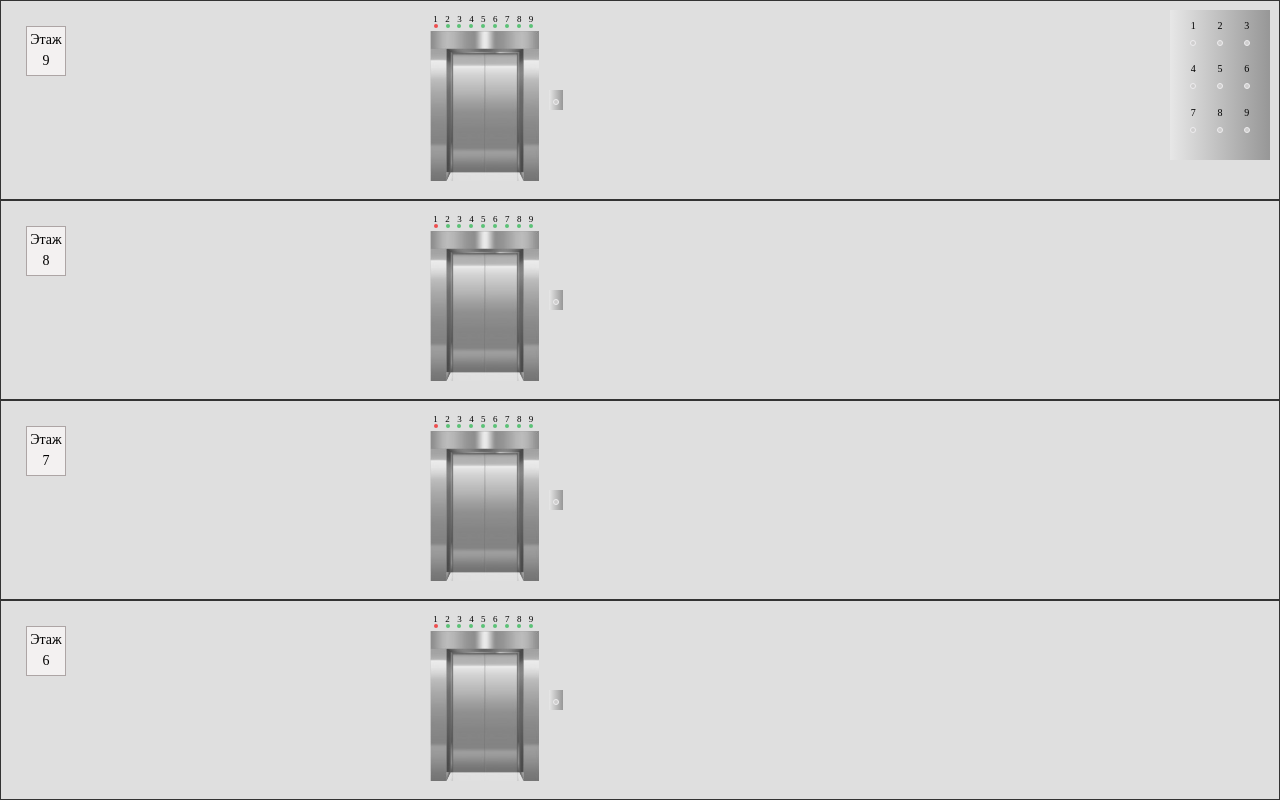
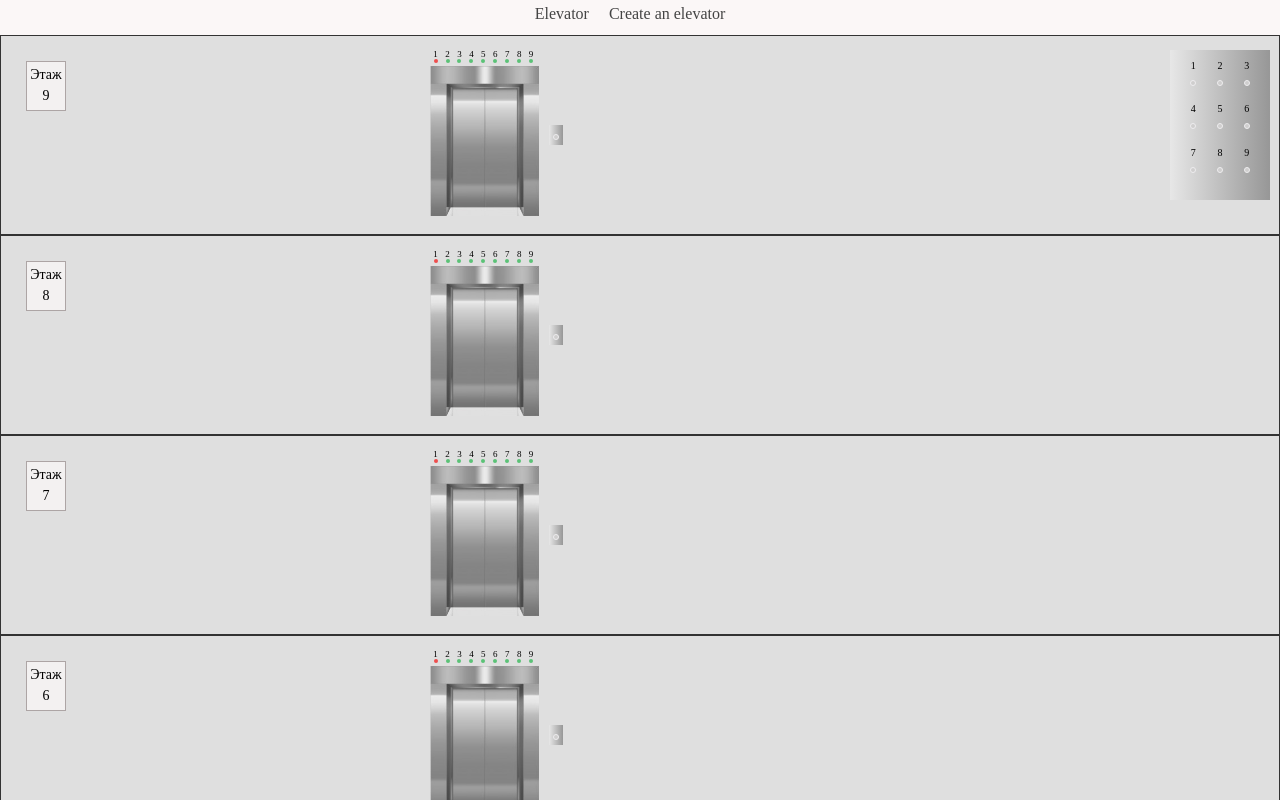
Before and after one commit to verapetriv/elevator, a React (Create React App) app: page / in a window 1280 px wide. Shown: the top 800 px of the page. Built offline with nearby package versions, Linux system fonts and the light colour scheme.

Commit message:
add views

```diff
--- a/package.json
+++ b/package.json
@@ -9,7 +9,9 @@
     "@testing-library/user-event": "^12.8.3",
     "react": "^17.0.2",
     "react-dom": "^17.0.2",
+    "react-loadable": "^5.5.0",
     "react-redux": "^7.2.5",
+    "react-router-dom": "^6.0.2",
     "react-scripts": "4.0.3",
     "web-vitals": "^1.1.2"
   },
--- a/src/App.js
+++ b/src/App.js
@@ -1,10 +1,36 @@
-import React from "react";
+import React, { lazy, Suspense, Component } from "react";
+import { Route, Routes } from "react-router-dom";
+
 import "./App.module.css";
+import routes from "./routes";
 
-import Elevator from "./components/Elevator";
+import AppBar from "./components/AppBar";
+const ElevatorView = lazy(() =>
+  import("./views/ElevatorView" /* webpackChunkName: "elevator-view" */)
+);
+const CreateElevatorView = lazy(() =>
+  import(
+    "./views/CreateElevatorView" /* webpackChunkName: "create-elevator-view" */
+  )
+);
 
-export default function App() {
-  return (
-    <Elevator/>
-  );
+class App extends Component {
+  componentDidMount() {
+    console.log(ElevatorView);
+  }
+  render() {
+    return (
+      <>
+        <AppBar />
+        <Suspense fallback={<div>Loading...</div>}>
+        <Routes>
+          <Route exact path={routes.elevator} element={<ElevatorView />} />
+          <Route path={routes.createElevator} element={<CreateElevatorView />} />
+        </Routes>
+        </Suspense>
+      </>
+    );
+  }
 }
+
+export default App;
--- /dev/null
+++ b/src/components/AppBar/AppBar.js
@@ -0,0 +1,34 @@
+import React from "react";
+import { NavLink } from "react-router-dom";
+
+import routes from "../../routes";
+import style from "./AppBar.module.css";
+
+const AppBar = () => (
+  <nav>
+    <ul className={style.AppBar}>
+      <li>
+        <NavLink
+          to={routes.elevator}
+          className={(isActive) =>
+            style.AppBar__item + (!isActive ? style.AppBar__item_active : "")
+          }
+        >
+          Elevator
+        </NavLink>
+      </li>
+      <li>
+        <NavLink
+          to={routes.createElevator}
+          className={(isActive) =>
+            style.AppBar__item + (!isActive ? style.AppBar__item_active : "")
+          }
+        >
+          Create an elevator
+        </NavLink>
+      </li>
+    </ul>
+  </nav>
+);
+
+export default AppBar;
--- /dev/null
+++ b/src/components/AppBar/AppBar.module.css
@@ -0,0 +1,25 @@
+.AppBar {
+    height: 35px;
+    display: flex;
+    justify-content: center;
+    list-style-type: none;
+    background-color: #fbf7f7;
+    margin: 0;
+    padding: 5px;
+}
+
+.AppBar__item {
+    display: block;
+    font-size: 16px;
+    margin-right: 20px;
+    text-decoration: none;
+    color: rgb(68, 68, 68);
+}
+
+.AppBar__item:hover {
+    font-size: 18px;
+}
+
+.AppBar__item_active {
+    color: rgb(39, 39, 39);
+}
--- /dev/null
+++ b/src/components/AppBar/index.js
@@ -0,0 +1 @@
+export { default } from "./AppBar";
--- a/src/components/Elevator/index.js
+++ /dev/null
@@ -1 +0,0 @@
-export { default } from "./Elevator";
--- a/src/components/ElevatorPanel/ElevatorPanel.module.css
+++ b/src/components/ElevatorPanel/ElevatorPanel.module.css
@@ -1,6 +1,6 @@
 .ElevatorPanel {
   position: fixed;
-  top: 0;
+  top: 40px;
   right: 0;
   margin: 10px;
   background: linear-gradient(to right, #e7e7e7, #979797);
--- a/src/index.js
+++ b/src/index.js
@@ -1,10 +1,13 @@
 import React from "react";
 import ReactDOM from "react-dom";
+import { BrowserRouter } from "react-router-dom";
 import App from "./App";
 
 ReactDOM.render(
   <React.StrictMode>
+    <BrowserRouter>
       <App />
+    </BrowserRouter>
   </React.StrictMode>,
   document.getElementById("root")
 );
--- /dev/null
+++ b/src/routes.js
@@ -0,0 +1,4 @@
+export default {
+    elevator: '/',
+    createElevator: '/create-elevator',
+}
--- /dev/null
+++ b/src/views/CreateElevatorView.js
@@ -0,0 +1,7 @@
+import React from "react";
+
+const CreateElevatorView = () => (
+    <h3>Create an elevator</h3>
+)
+
+export default CreateElevatorView;
--- a/src/components/Elevator/Elevator.js
+++ b/src/views/ElevatorView.js
@@ -1,11 +1,11 @@
 import React, { useState, useEffect, useCallback } from "react";
-import Floor from "../Floor";
-import ElevatorPanel from "../ElevatorPanel";
+import Floor from "../components/Floor";
+import ElevatorPanel from "../components/ElevatorPanel";
 
 const floors = Array.from({ length: 9 }, (_, i) => i + 1);
 const reversedFloors = floors.slice().reverse();
 
-export default function Elevator() {
+function ElevatorView() {
   const [elevatorOnTheFloor, setElevatorOnTheFloor] = useState(1);
   const [isOpenDoor, setIsOpenDoor] = useState(true);
   const [expectForElevator, setExpectForElevator] = useState([]);
@@ -22,21 +22,10 @@ export default function Elevator() {
   }, [expectForElevator]);
 
   useEffect(() => {
-    if (expectForElevator.length === 0) {
-      return;
-    }
+    if (expectForElevator.includes(elevatorOnTheFloor)) {
+      clearInterval(elevatorInTransitId);
+      setElevatorInTransitId(null);
 
-    if (!elevatorInTransitId) {
-      callElevator(expectForElevator[0]);
-    }
-  }, [expectForElevator]);
-
-  useEffect(() => {
-    if (expectForElevator.includes(elevatorOnTheFloor)) {
-      console.log(elevatorInTransitId);
-      clearInterval(elevatorInTransitId);
-      console.log(elevatorInTransitId);
-      setElevatorInTransitId(null);
       elevatorArrived();
     }
   }, [elevatorOnTheFloor]);
@@ -75,7 +64,6 @@ export default function Elevator() {
         setElevatorOnTheFloor(
           (prevSetElevatorOnTheFloor) => prevSetElevatorOnTheFloor + 1
         );
-        console.log('up');
       }, 1000)
     );
   };
@@ -100,7 +88,7 @@ export default function Elevator() {
   };
 
   return (
-    <div>
+    <>
       {reversedFloors.map((floor) => (
         <Floor
           key={floor}
@@ -117,6 +105,8 @@ export default function Elevator() {
         onButtonClick={onButtonClick}
         expectForElevator={expectForElevator}
       />
-    </div>
+    </>
   );
 }
+
+export default ElevatorView;
```
Also changed, not shown: 1 other file (tests, documents, lock files or other folders).
